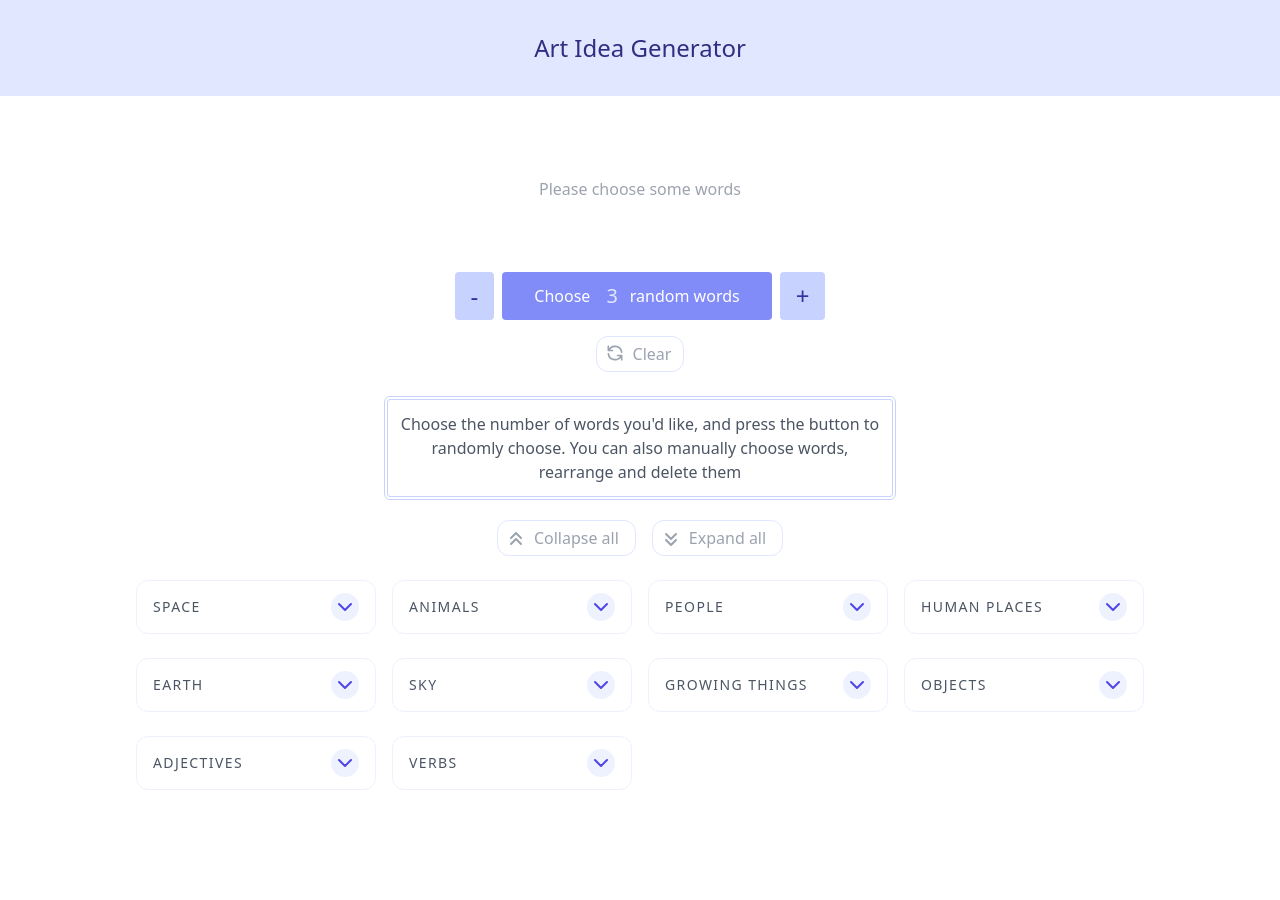
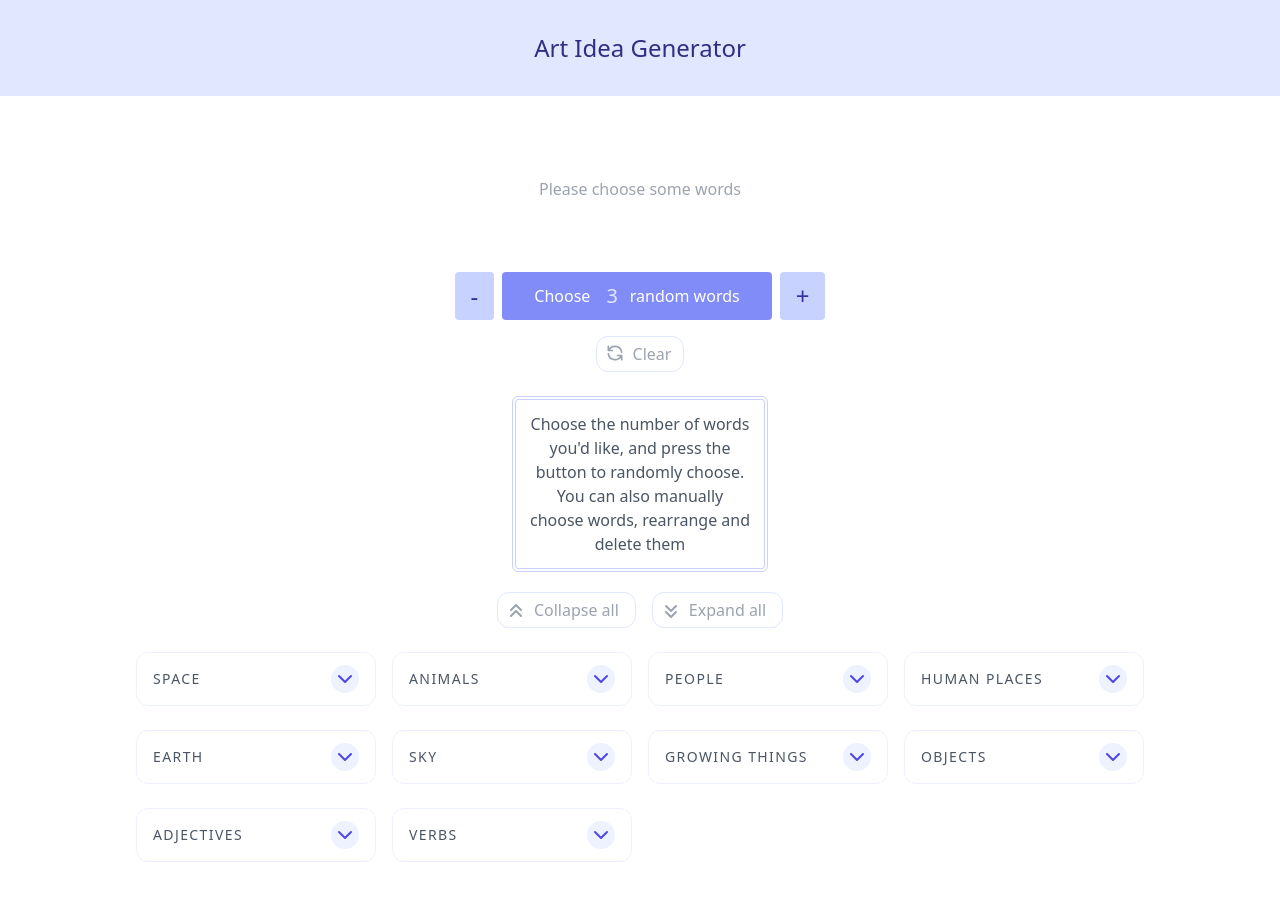
Before and after one commit to bekmeh/art-idea-generator, a React (Create React App) app: page / in a window 1280 px wide. Shown: the top 900 px of the page. Built offline with nearby package versions, Linux system fonts and the light colour scheme.

Commit message:
Make info box margins better

```diff
--- a/src/App.js
+++ b/src/App.js
@@ -137,7 +137,7 @@ class App extends Component {
                   <p className="px-2">Clear</p>
                 </button>
               </div>
-              <div className="border-double border-4 border-indigo-200 rounded-md p-3 mt-6 lg:mx-64 sm:mx-24 mx-12">
+              <div className="border-double border-4 border-indigo-200 rounded-md p-3 mt-6 xl:mx-96 lg:mx-64 sm:mx-24 mx-12">
                 <p className="">Choose the number of words you'd like, and press the button to randomly choose. You can also manually choose words, rearrange and delete them</p>
               </div>
             </div>
```
